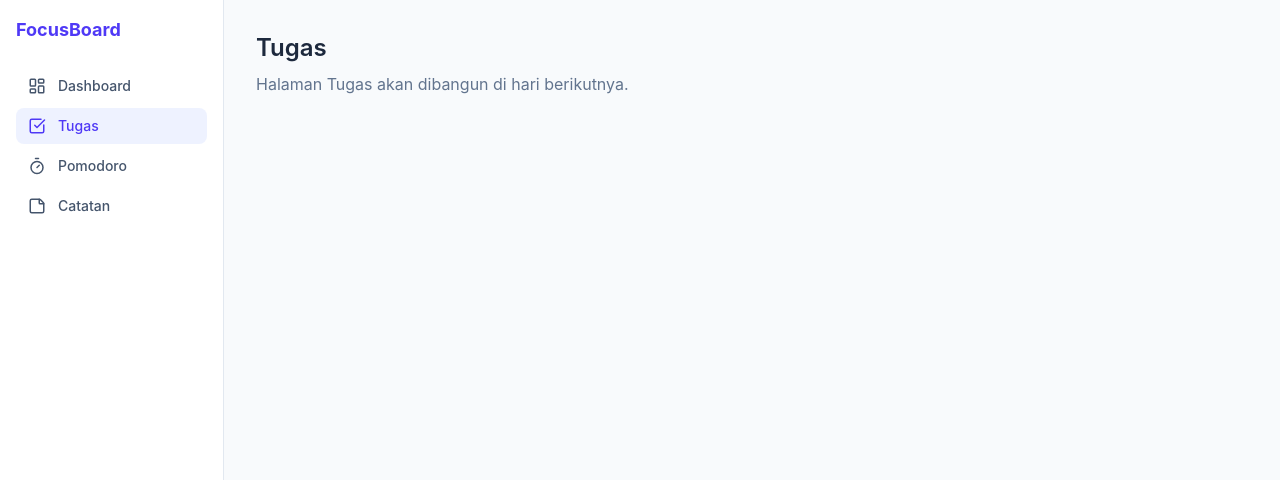
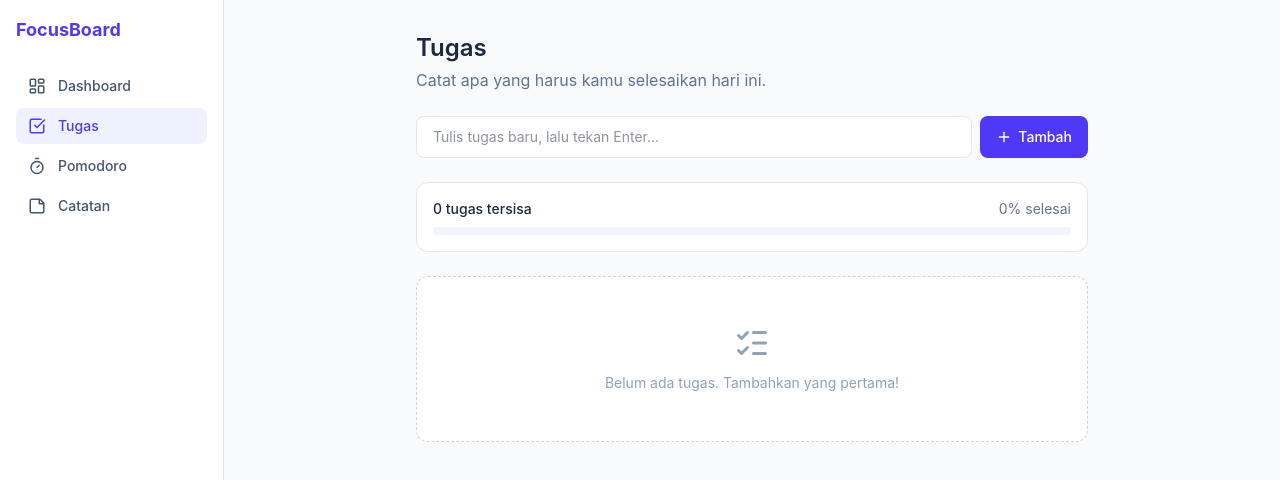
Before and after one commit to esjeruk25/productivity-dashboard, a React (Vite) app: page / in a window 1280 px wide. Both pictures are taken after a click on the button "Tugas". Shown: the top 480 px of the page. Built offline with nearby package versions, Linux system fonts and the light colour scheme.

Commit message:
day 2: add task list with add, toggle, delete, and progress bar

```diff
--- a/src/App.jsx
+++ b/src/App.jsx
@@ -1,5 +1,6 @@
 import { useState } from 'react'
 import { LayoutDashboard, CheckSquare, Timer, StickyNote } from 'lucide-react'
+import TaskPage from './components/TaskPage'
 
 const menus = [
   { id: 'dashboard', label: 'Dashboard', icon: LayoutDashboard },
@@ -10,6 +11,7 @@ const menus = [
 
 export default function App() {
   const [active, setActive] = useState('dashboard')
+  const [tasks, setTasks] = useState([])
   const current = menus.find((m) => m.id === active)
 
   return (
@@ -35,10 +37,16 @@ export default function App() {
       </aside>
 
       <main className="flex-1 p-8">
-        <h2 className="text-2xl font-semibold">{current.label}</h2>
-        <p className="mt-2 text-slate-500">
-          Halaman {current.label} akan dibangun di hari berikutnya.
-        </p>
+        {active === 'tasks' ? (
+          <TaskPage tasks={tasks} setTasks={setTasks} />
+        ) : (
+          <>
+            <h2 className="text-2xl font-semibold">{current.label}</h2>
+            <p className="mt-2 text-slate-500">
+              Halaman {current.label} akan dibangun di hari berikutnya.
+            </p>
+          </>
+        )}
       </main>
     </div>
   )
--- /dev/null
+++ b/src/components/TaskPage.jsx
@@ -0,0 +1,121 @@
+import { useState } from 'react'
+import { Plus, Trash2, Check, ListChecks } from 'lucide-react'
+
+export default function TaskPage({ tasks, setTasks }) {
+const [text, setText] = useState('')
+const [error, setError] = useState('')
+
+const addTask = (e) => {
+    e.preventDefault()
+    const clean = text.trim()
+    if (!clean) {
+setError('Tugas tidak boleh kosong')
+return
+    }
+    const newTask = {
+      id: Date.now(),
+      text: clean,
+      done: false,
+      createdAt: new Date().toISOString(),
+    }
+    setTasks([newTask, ...tasks])
+    setText('')
+    setError('')
+  }
+
+  const toggleTask = (id) => {
+    setTasks(tasks.map((t) => (t.id === id ? { ...t, done: !t.done } : t)))
+  }
+
+  const deleteTask = (id) => {
+    setTasks(tasks.filter((t) => t.id !== id))
+  }
+
+  const total = tasks.length
+  const remaining = tasks.filter((t) => !t.done).length
+  const percent = total === 0 ? 0 : Math.round(((total - remaining) / total) * 100)
+
+  return (
+    <div className="mx-auto max-w-2xl">
+      <h2 className="text-2xl font-semibold">Tugas</h2>
+      <p className="mt-1 text-slate-500">Catat apa yang harus kamu selesaikan hari ini.</p>
+
+      <form onSubmit={addTask} className="mt-6 flex gap-2">
+        <input
+          value={text}
+          onChange={(e) => {
+            setText(e.target.value)
+            if (error) setError('')
+          }}
+          placeholder="Tulis tugas baru, lalu tekan Enter..."
+          className="flex-1 rounded-lg border border-slate-200 bg-white px-4 py-2.5 text-sm outline-none transition focus:border-indigo-400 focus:ring-2 focus:ring-indigo-100"
+        />
+        <button
+          type="submit"
+          className="flex items-center gap-1.5 rounded-lg bg-indigo-600 px-4 py-2.5 text-sm font-medium text-white transition hover:bg-indigo-700 active:scale-95"
+        >
+          <Plus size={16} />
+          Tambah
+        </button>
+      </form>
+      {error && <p className="mt-2 text-sm text-red-500">{error}</p>}
+
+      <div className="mt-6 rounded-xl border border-slate-200 bg-white p-4">
+        <div className="flex items-center justify-between text-sm">
+          <span className="font-medium">
+            {remaining} tugas tersisa
+          </span>
+          <span className="text-slate-500">{percent}% selesai</span>
+        </div>
+        <div className="mt-2 h-2 overflow-hidden rounded-full bg-slate-100">
+          <div
+            className="h-full rounded-full bg-indigo-500 transition-all duration-500"
+            style={{ width: `${percent}%` }}
+          />
+        </div>
+      </div>
+
+      {tasks.length === 0 ? (
+        <div className="mt-6 flex flex-col items-center rounded-xl border border-dashed border-slate-300 bg-white py-12 text-slate-400">
+          <ListChecks size={36} />
+          <p className="mt-3 text-sm">Belum ada tugas. Tambahkan yang pertama!</p>
+        </div>
+      ) : (
+        <ul className="mt-6 space-y-2">
+          {tasks.map((task) => (
+            <li
+              key={task.id}
+              className="group flex items-center gap-3 rounded-xl border border-slate-200 bg-white px-4 py-3 transition hover:shadow-sm"
+            >
+              <button
+                onClick={() => toggleTask(task.id)}
+                aria-label="Tandai selesai"
+                className={`flex h-5 w-5 shrink-0 items-center justify-center rounded-full border transition ${
+                  task.done
+                    ? 'border-indigo-600 bg-indigo-600 text-white'
+                    : 'border-slate-300 hover:border-indigo-400'
+                }`}
+              >
+                {task.done && <Check size={12} strokeWidth={3} />}
+              </button>
+              <span
+                className={`flex-1 text-sm transition ${
+                  task.done ? 'text-slate-400 line-through' : 'text-slate-700'
+                }`}
+              >
+                {task.text}
+              </span>
+              <button
+                onClick={() => deleteTask(task.id)}
+                aria-label="Hapus tugas"
+                className="text-slate-300 transition hover:text-red-500"
+              >
+                <Trash2 size={16} />
+              </button>
+            </li>
+          ))}
+        </ul>
+      )}
+    </div>
+  )
+}
```
